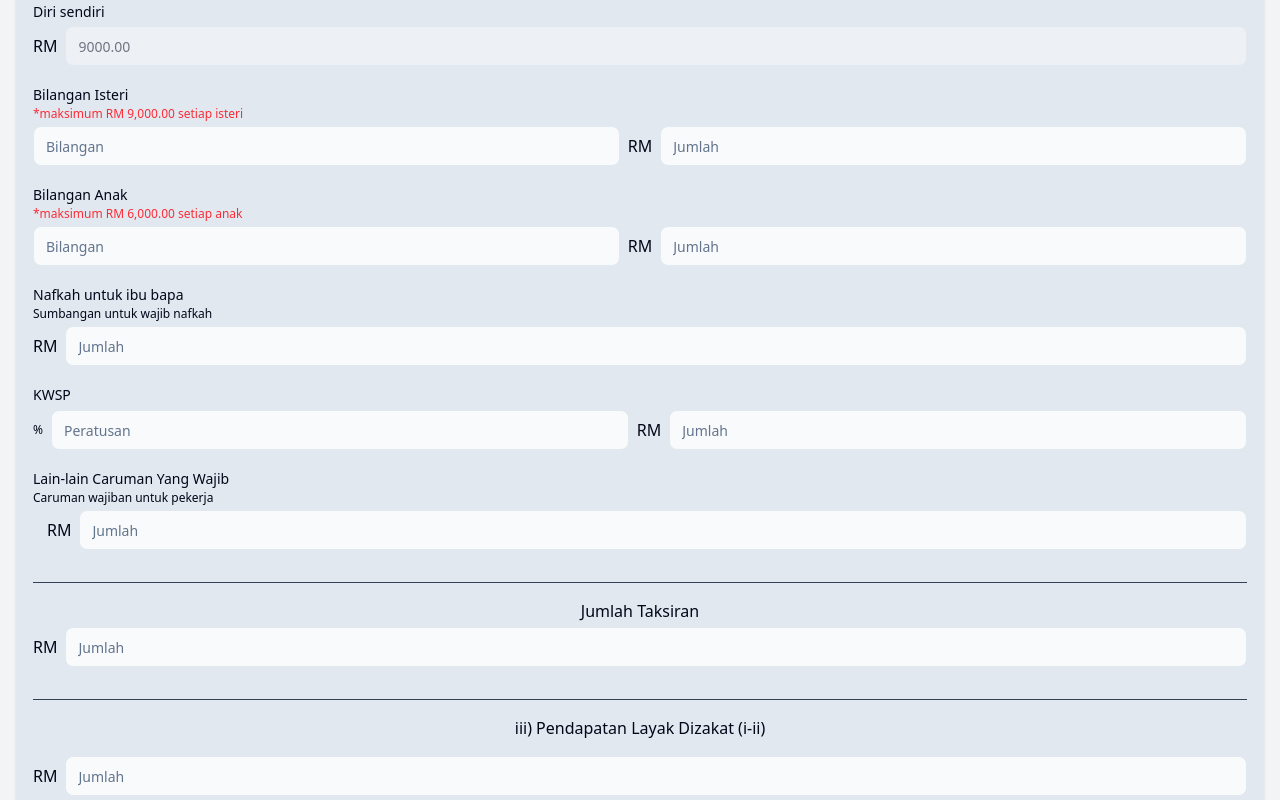
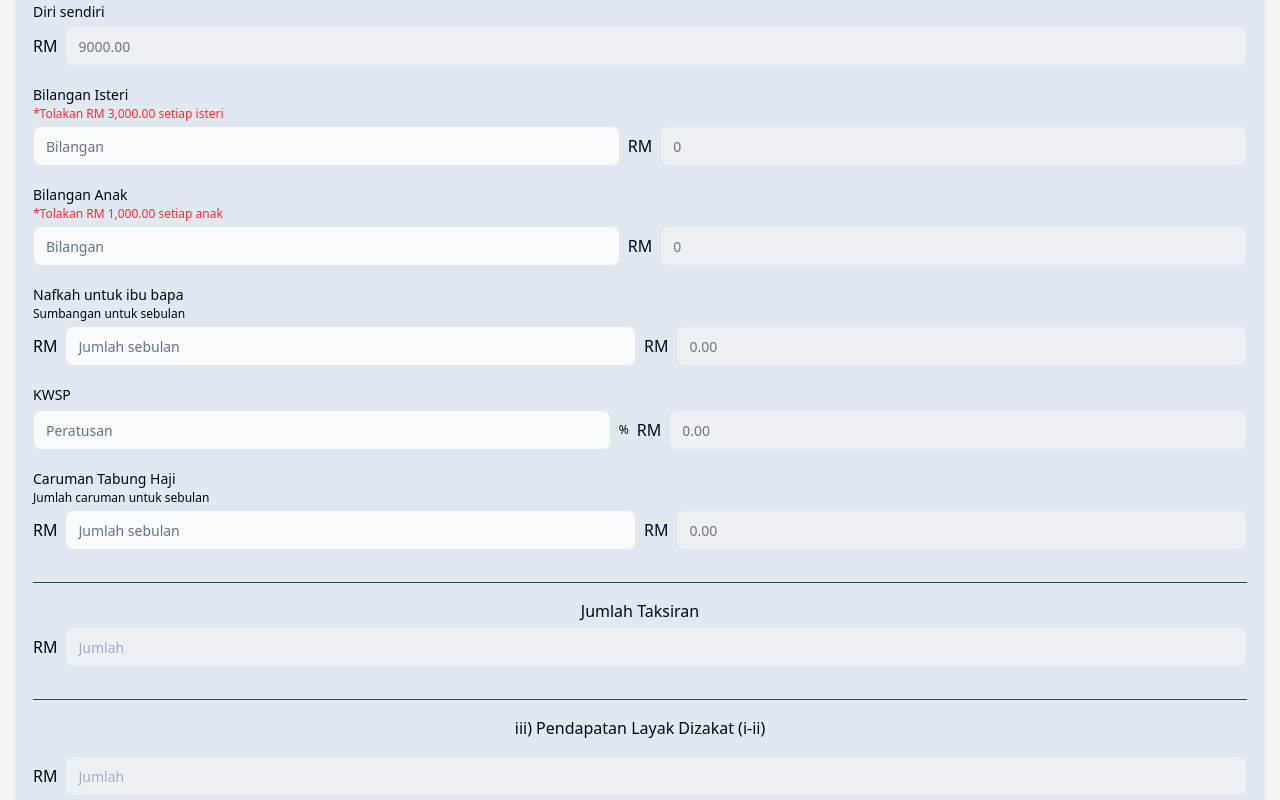
Before and after one commit to irfpannn/ikhlas, a Vue app in the folder client/: page /zakat-pendapatan in a window 1280 px wide. Shown: the part 300-1100 px from the top of the page. Built offline with nearby package versions, Linux system fonts and the light colour scheme; no server answers; sample sign-in values are in the browser's storage.

Commit message:
implement zakat pendapatan calc

```diff
--- a/client/src/views/home/category/ZakatPendapatanView.vue
+++ b/client/src/views/home/category/ZakatPendapatanView.vue
@@ -8,6 +8,9 @@ import Separator from '@/components/ui/separator/Separator.vue'
 import { toast } from 'vue-sonner'
 
 const router = useRouter()
+
+// Nisab threshold constant (updated based on the latest value)
+const NISAB_THRESHOLD = 21070 // RM 21,070 (current nisab for Pulau Pinang)
 
 // Form data
 const formData = ref({
@@ -31,14 +34,89 @@ const goBack = () => {
   router.go(-1)
 }
 
-// Calculate zakat
+// Calculate zakat according to Zakat Pulau Pinang guidelines
 const calculateZakat = () => {
-  toast('Jumlah Pembayaran Berjaya Dikira', {
-    description: 'Sila semak jumlah pembayaran anda',
-    duration: 2000,
-  })
-  // Implement calculation logic here
-  // This is a placeholder
+  try {
+    // Constants
+    const SELF_DEDUCTION = 9000 // Diri sendiri (RM 9,000)
+    const DEDUCTION_PER_WIFE = 3000 // RM 3,000 per wife
+    const DEDUCTION_PER_CHILD = 1000 // RM 1,000 per child
+    const ZAKAT_RATE = 0.025 // 2.5%
+    const MONTHS_IN_YEAR = 12
+
+    // 1. Calculate annual income - directly use the entered amount as yearly income
+    const yearlyIncome = parseFloat(formData.value.pendapatanSendiri) || 0
+
+    // 2. Calculate all allowable deductions (Tolakan Had Kifayah)
+    // Fixed deduction for self
+    const deductionDiriSendiri = SELF_DEDUCTION
+
+    // Dependent deductions
+    const numWives = parseInt(formData.value.bilanganTanggungan.isteri) || 0
+    const deductionIsteri = numWives * DEDUCTION_PER_WIFE
+
+    const numChildren = parseInt(formData.value.bilanganTanggungan.anak) || 0
+    const deductionAnak = numChildren * DEDUCTION_PER_CHILD
+
+    // Monthly parent support converted to annual
+    const monthlyParentSupport = parseFloat(formData.value.nafkahUntukIbuBapa) || 0
+    const yearlyParentSupport = monthlyParentSupport * MONTHS_IN_YEAR
+
+    // KWSP calculation (Note: This is fixed to match the formula in the example)
+    // The example shows RM 3,300 for 11% of RM 30,000, which is 11% of 30,000
+    const kwspPercentage = parseFloat(formData.value.kwsp) || 0
+    // Calculate KWSP directly as a percentage of yearly income
+    const yearlyKwsp = (yearlyIncome * kwspPercentage) / 100
+
+    // Other contributions (like Tabung Haji) - monthly to annual
+    const monthlyContributions = parseFloat(formData.value.caruman) || 0
+    const yearlyContributions = monthlyContributions * MONTHS_IN_YEAR
+
+    // Calculate total deductions
+    const totalDeductions =
+      deductionDiriSendiri +
+      deductionIsteri +
+      deductionAnak +
+      yearlyParentSupport +
+      yearlyKwsp +
+      yearlyContributions
+
+    // 3. Calculate eligible zakat income (Pendapatan Layak Zakat)
+    const pendapatanLayak = Math.max(0, yearlyIncome - totalDeductions)
+
+    // 4. Apply zakat rate regardless of nisab threshold for calculation display
+    // But still check nisab for the notification message
+    const zakatTahunan = pendapatanLayak * ZAKAT_RATE
+    const zakatBulanan = zakatTahunan / MONTHS_IN_YEAR
+
+    // Check if above nisab for notification purposes
+    const isAboveNisab = pendapatanLayak >= NISAB_THRESHOLD
+
+    // Update form display values
+    formData.value.jumlahTaksiran = totalDeductions.toFixed(2)
+    formData.value.pendapatanLayak = pendapatanLayak.toFixed(2)
+    formData.value.zakatTahunan = zakatTahunan.toFixed(2)
+    formData.value.zakatBulanan = zakatBulanan.toFixed(2)
+
+    // Show appropriate notification based on nisab threshold
+    if (isAboveNisab) {
+      toast('Anda wajib mengeluarkan zakat pendapatan', {
+        description: `Pendapatan layak zakat melebihi kadar nisab: RM${NISAB_THRESHOLD.toLocaleString()}`,
+        duration: 3000,
+      })
+    } else {
+      toast('Pendapatan anda tidak mencapai nisab, tetapi boleh dibayar secara sukarela', {
+        description: `Kadar nisab semasa: RM${NISAB_THRESHOLD.toLocaleString()}`,
+        duration: 3000,
+      })
+    }
+  } catch (error) {
+    console.error('Calculation error:', error)
+    toast('Ralat dalam pengiraan', {
+      description: 'Sila periksa semua nilai yang dimasukkan',
+      duration: 3000,
+    })
+  }
 }
 
 // Reset form
@@ -87,7 +165,7 @@ const goToPayment = () => {
             <h2 class="text-center items-center mb-1 font-medium">
               i) Pendapatan dari sumber zakat setahun
             </h2>
-            <p class="text-sm text-gray-600 mb-2">(Gaji/Hasil + Elaun + Lain-lain)</p>
+            <p class="text-sm text-gray-600 mb-2">(Gaji Pokok + Elaun + Lebih Masa)</p>
 
             <div class="flex items-center mb-2 w-full">
               <span class="text-right mr-2">RM</span>
@@ -116,7 +194,7 @@ const goToPayment = () => {
               <div class="flex flex-col space-y-1">
                 <div>
                   <span class="text-sm">Bilangan Isteri</span>
-                  <p class="text-xs text-red-500">*maksimum RM 9,000.00 setiap isteri</p>
+                  <p class="text-xs text-red-500">*Tolakan RM 3,000.00 setiap isteri</p>
                 </div>
                 <div class="flex items-center">
                   <Input
@@ -126,7 +204,7 @@ const goToPayment = () => {
                     type="number"
                   />
                   <span class="w-10 text-right mr-2">RM</span>
-                  <Input type="number" placeholder="Jumlah" />
+                  <Input :value="(formData.bilanganTanggungan.isteri || 0) * 3000" disabled />
                 </div>
               </div>
             </div>
@@ -135,7 +213,7 @@ const goToPayment = () => {
               <div class="flex flex-col space-y-1">
                 <div>
                   <span class="text-sm">Bilangan Anak</span>
-                  <p class="text-xs text-red-500">*maksimum RM 6,000.00 setiap anak</p>
+                  <p class="text-xs text-red-500">*Tolakan RM 1,000.00 setiap anak</p>
                 </div>
                 <div class="flex items-center">
                   <Input
@@ -145,7 +223,7 @@ const goToPayment = () => {
                     type="number"
                   />
                   <span class="w-10 text-right mr-2">RM</span>
-                  <Input type="number" placeholder="Jumlah" />
+                  <Input :value="(formData.bilanganTanggungan.anak || 0) * 1000" disabled />
                 </div>
               </div>
             </div>
@@ -154,11 +232,18 @@ const goToPayment = () => {
               <div class="flex flex-col space-y-1">
                 <div>
                   <span class="text-sm">Nafkah untuk ibu bapa</span>
-                  <p class="text-xs">Sumbangan untuk wajib nafkah</p>
+                  <p class="text-xs">Sumbangan untuk sebulan</p>
                 </div>
                 <div class="flex items-center">
                   <span class="text-right mr-2">RM</span>
-                  <Input v-model="formData.nafkahUntukIbuBapa" type="number" placeholder="Jumlah" />
+                  <Input
+                    v-model="formData.nafkahUntukIbuBapa"
+                    type="number"
+                    placeholder="Jumlah sebulan"
+                    class="mr-2"
+                  />
+                  <span class="text-right mr-2">RM</span>
+                  <Input :value="((formData.nafkahUntukIbuBapa || 0) * 12).toFixed(2)" disabled />
                 </div>
               </div>
             </div>
@@ -169,10 +254,21 @@ const goToPayment = () => {
                   <span class="text-sm">KWSP</span>
                 </div>
                 <div class="flex items-center">
+                  <Input
+                    v-model="formData.kwsp"
+                    placeholder="Peratusan"
+                    class="w-24 mr-2"
+                    type="number"
+                  />
                   <p class="text-xs pr-2">%</p>
-                  <Input v-model="formData.kwsp" placeholder="Peratusan" class="w-24 mr-2" />
                   <span class="w-10 text-right mr-2">RM</span>
-                  <Input type="number" placeholder="Jumlah" />
+                  <Input
+                    :value="
+                      (((formData.pendapatanSendiri || 0) * (formData.kwsp || 0)) / 100).toFixed(2)
+                    "
+                    placeholder="Tahunan"
+                    disabled
+                  />
                 </div>
               </div>
             </div>
@@ -180,12 +276,19 @@ const goToPayment = () => {
             <div class="flex flex-col space-y-2">
               <div class="flex flex-col space-y-1">
                 <div>
-                  <span class="text-sm">Lain-lain Caruman Yang Wajib</span>
-                  <p class="text-xs">Caruman wajiban untuk pekerja</p>
+                  <span class="text-sm">Caruman Tabung Haji</span>
+                  <p class="text-xs">Jumlah caruman untuk sebulan</p>
                 </div>
                 <div class="flex items-center">
                   <span class="w-10 text-right mr-2">RM</span>
-                  <Input v-model="formData.caruman" type="number" placeholder="Jumlah" />
+                  <Input
+                    v-model="formData.caruman"
+                    type="number"
+                    placeholder="Jumlah sebulan"
+                    class="mr-2"
+                  />
+                  <span class="text-right mr-2">RM</span>
+                  <Input :value="((formData.caruman || 0) * 12).toFixed(2)" disabled />
                 </div>
               </div>
             </div>
@@ -197,7 +300,12 @@ const goToPayment = () => {
                 <span class="font-medium text-center">Jumlah Taksiran</span>
                 <div class="flex items-center">
                   <span class="text-right mr-2">RM</span>
-                  <Input v-model="formData.jumlahTaksiran" type="number" placeholder="Jumlah" />
+                  <Input
+                    v-model="formData.jumlahTaksiran"
+                    type="number"
+                    placeholder="Jumlah"
+                    disabled
+                  />
                 </div>
               </div>
             </div>
@@ -215,6 +323,7 @@ const goToPayment = () => {
                     type="number"
                     placeholder="Jumlah"
                     class="w-64"
+                    disabled
                   />
                 </div>
               </div>
@@ -235,6 +344,7 @@ const goToPayment = () => {
                     type="number"
                     placeholder="Jumlah"
                     class="w-64"
+                    disabled
                   />
                 </div>
               </div>
@@ -253,6 +363,7 @@ const goToPayment = () => {
                     type="number"
                     placeholder="Jumlah"
                     class="w-64"
+                    disabled
                   />
                 </div>
               </div>
```
